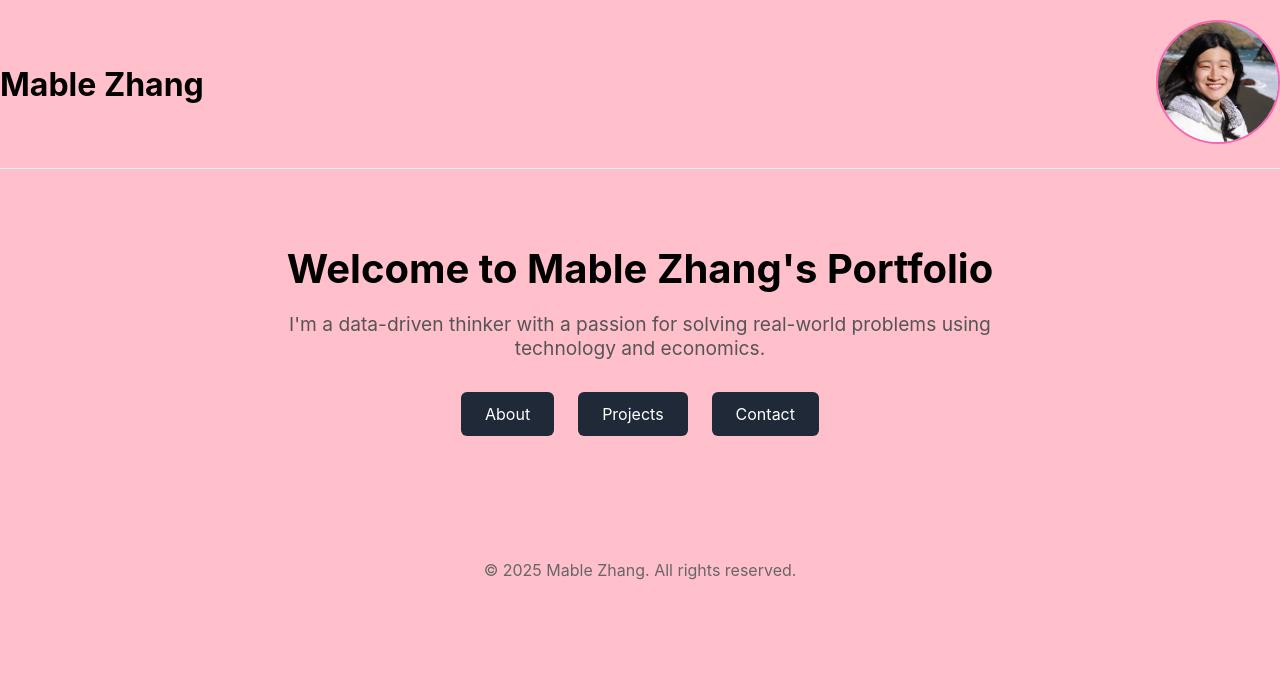
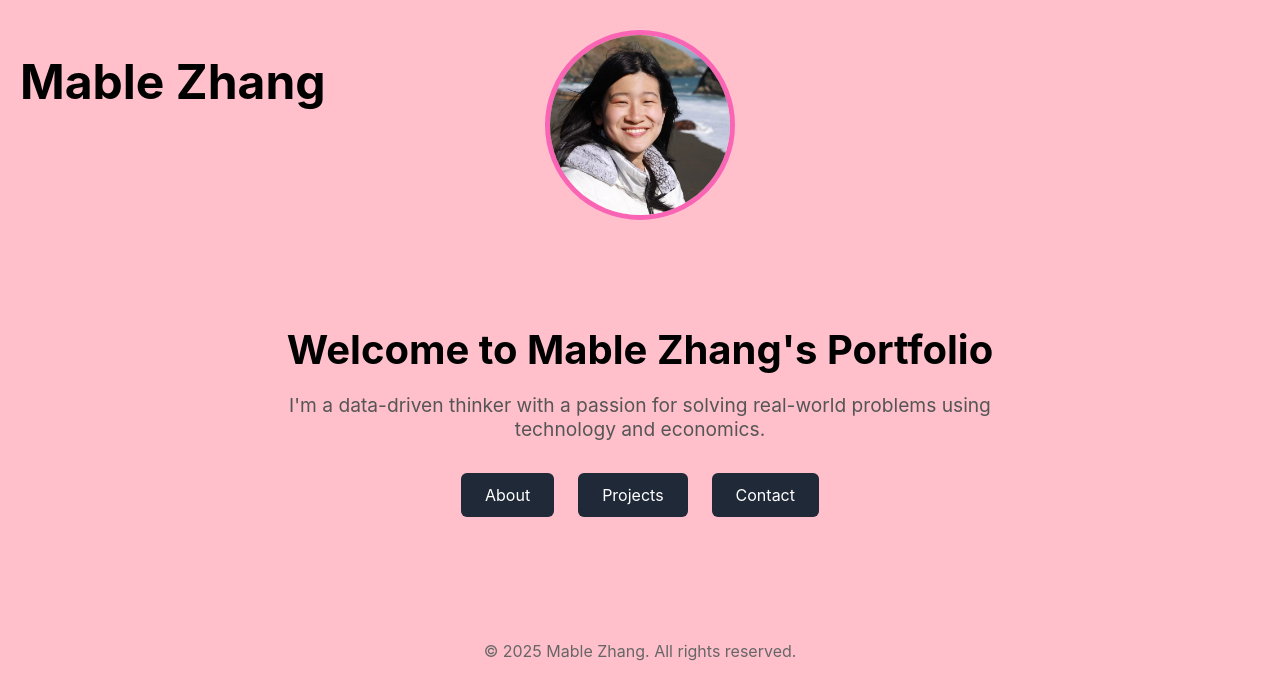
Before and after one commit to mablezhang2003/mablezhang2003.github.io, a React (Create React App) app: page / in a window 1280 px wide. Shown: the top 700 px of the page. Built offline with nearby package versions, Linux system fonts and the light colour scheme; the HTML template or start-up script is replaced by a standard one.

Commit message:
Center Headshot.css

```diff
--- a/src/App.css
+++ b/src/App.css
@@ -1,19 +1,6 @@
 /* App.css */
 /* Add these styles to your existing App.css */
 
-.header-container {
-    display: flex;
-    justify-content: space-between;
-    align-items: center;
-    padding: 20px 0;
-    border-bottom: 1px solid #eee;
-}
-
-.profile-container {
-    display: flex;
-    align-items: center;
-    gap: 20px;
-}
 
 .headshot {
     width: 120px;
@@ -68,13 +55,7 @@ body {
     box-shadow: 0 0 20px rgba(0,0,0,0.1); /* Optional: adds depth */
 }
 
-header {
-    display: flex;
-    justify-content: space-between;
-    align-items: center;
-    padding: 20px 0;
-    border-bottom: 1px solid #eee;
-}
+
 
 nav a {
     margin-left: 20px;
@@ -189,3 +170,34 @@ button:active {
     text-decoration: underline;
     color: #0056b3;
 }
+.header-container {
+  position: relative;
+  height: 250px; /* Adjust as needed */
+  background-color: pink; /* Optional */
+}
+
+/* Top-left name */
+.top-left-name {
+  position: absolute;
+  top: 20px;
+  left: 20px;
+  font-size: 1.5rem;
+  font-weight: bold;
+}
+
+/* Center the headshot */
+.center-headshot {
+  display: flex;
+  justify-content: center;
+  align-items: center;
+  height: 100%;
+}
+
+.headshot {
+  width: 180px;
+  height: 180px;
+  border-radius: 50%;
+  object-fit: cover;
+  border: 5px solid;
+  transition: border-color 0.5s ease;
+}
```
